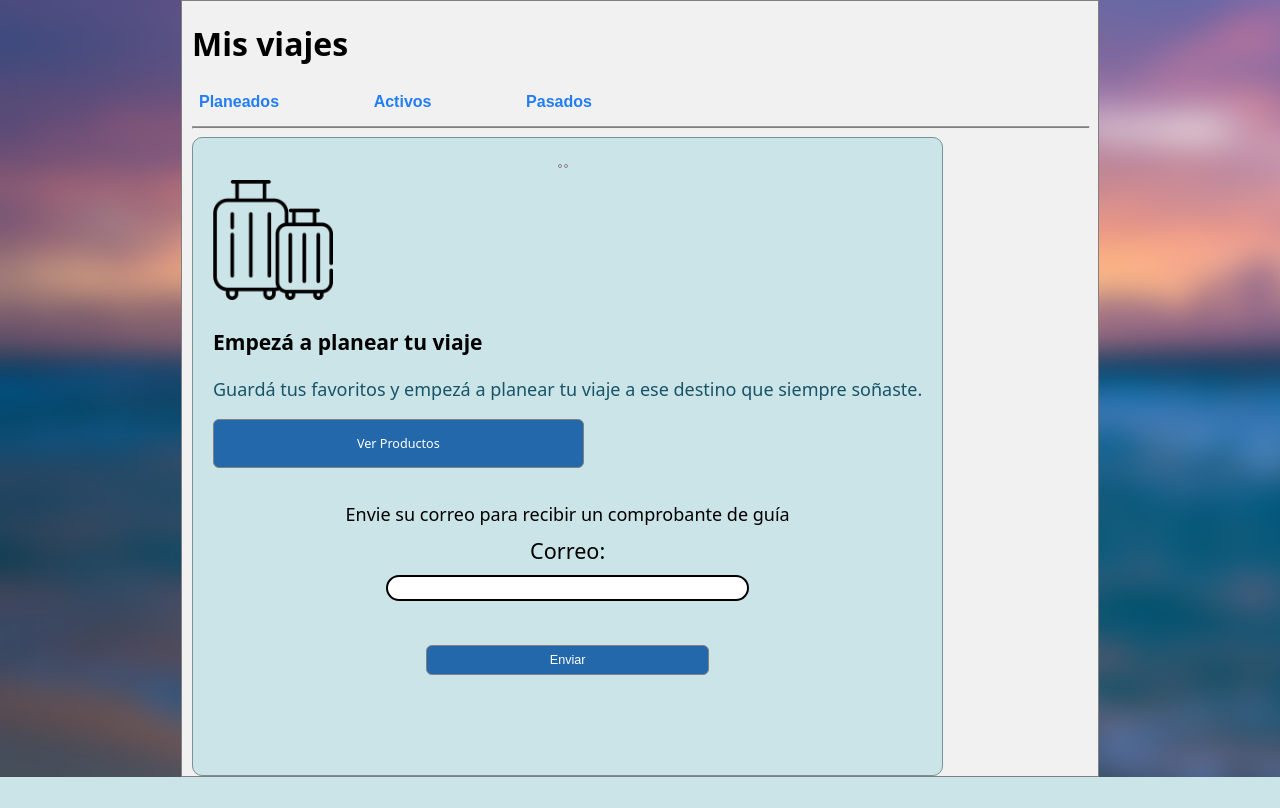
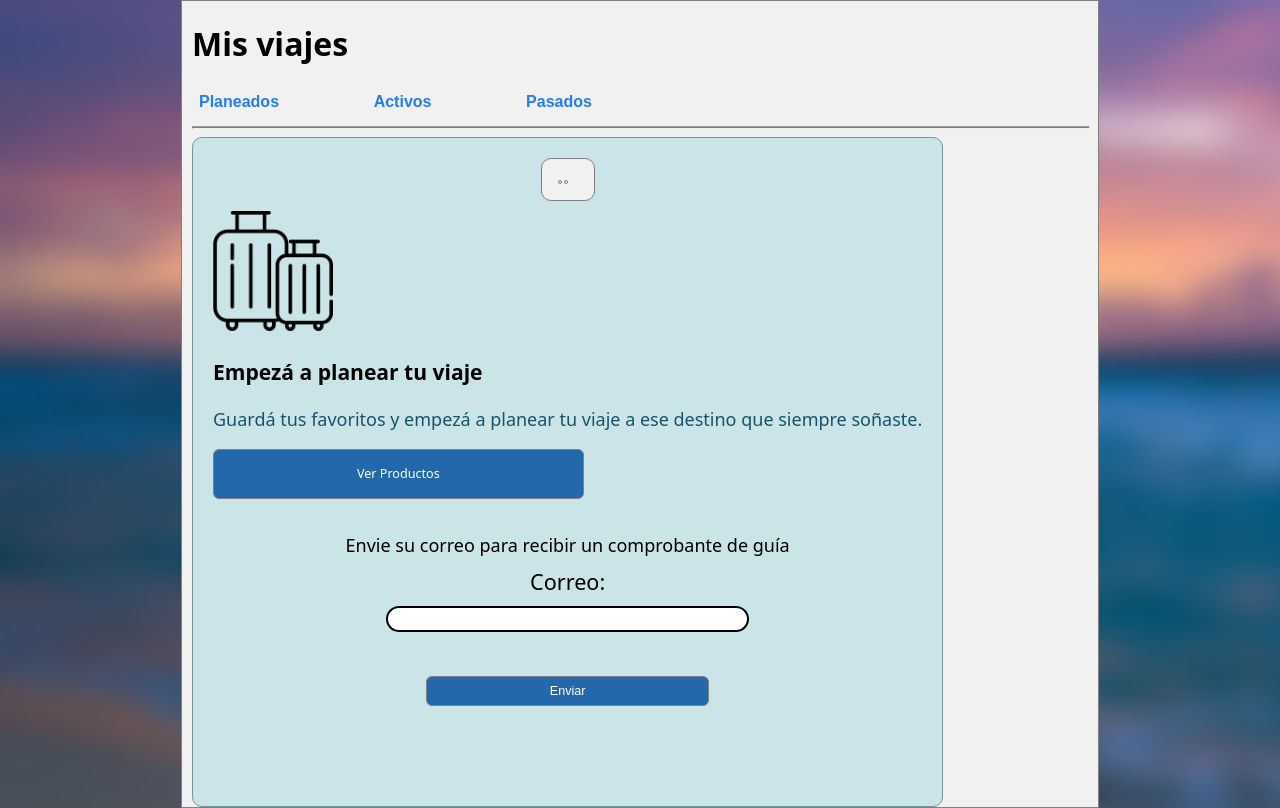
Before and after one commit to Luka-dev-sk8/olimpiada, a PHP site: page /public/carrito.html in a window 1280 px wide. Shown: the part 36-844 px from the top of the page. Before the commit the page ends 813 px from the top, so only its background shows below. Run offline with PHP 8.4, Linux system fonts and the light colour scheme.

Commit message:
cambio de estilo

```diff
--- a/public/estilos/estilo_carrito.css
+++ b/public/estilos/estilo_carrito.css
@@ -128,5 +128,9 @@ p{
 
 #tabla-carrito {
     display: block;
+    border: 1px solid gray;
+    border-radius: 10px;
+    padding: 2%;
     font-size: 0.1px;
+    background-color: #f1f1f1;
 }
```
